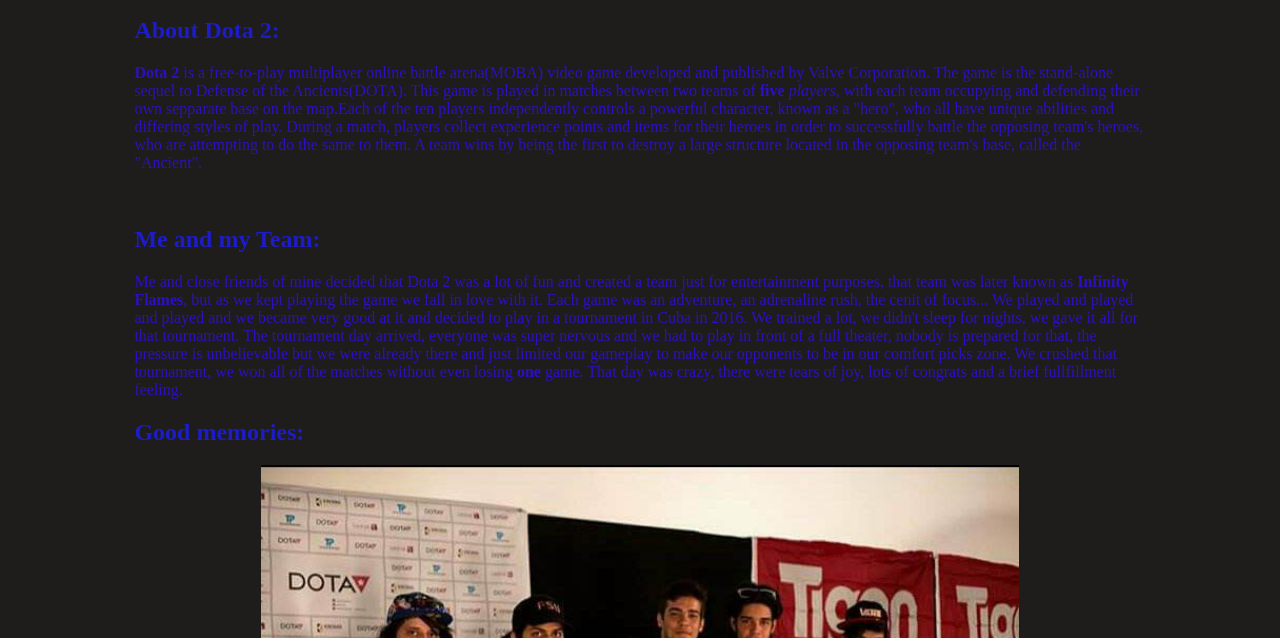
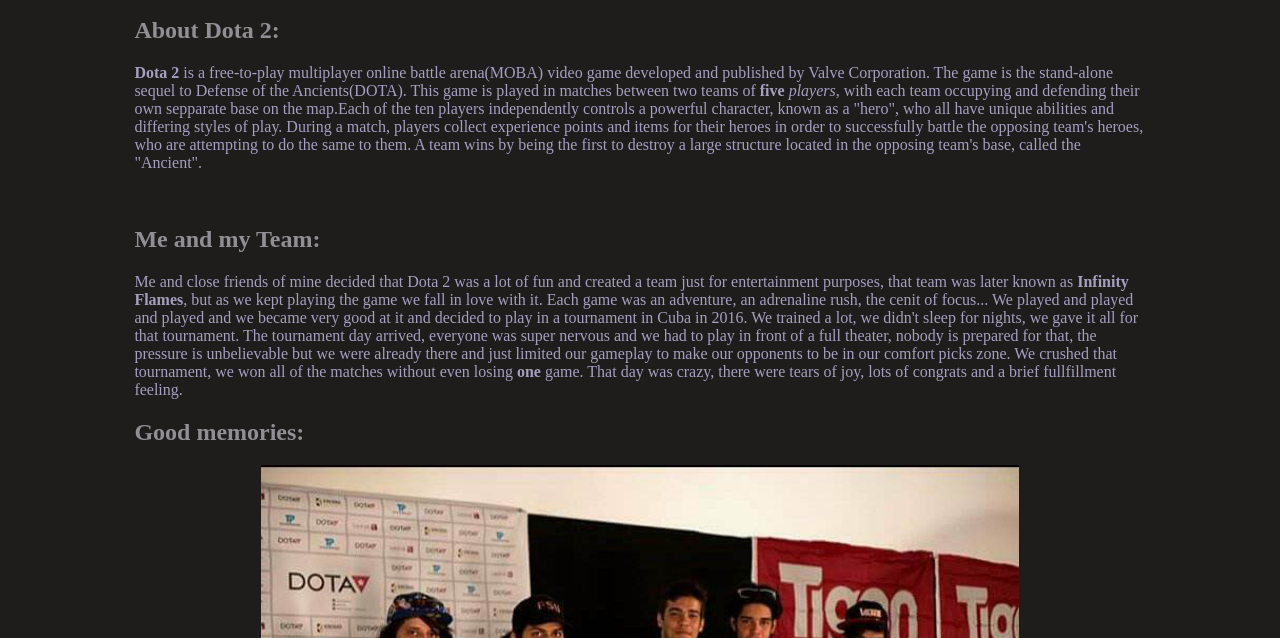
Before and after one commit to Xelfray/html-me-something, a plain HTML site: page index.html in a window 1280 px wide. Shown: the part 162-800 px from the top of the page. Drawn offline with Linux system fonts and the light colour scheme.

Commit message:
other changes

```diff
--- a/index.css
+++ b/index.css
@@ -8,12 +8,12 @@ body{
     background-color: rgb(31, 28, 28);
 }
 h1, h2{
-    color: rgb(28, 28, 201);
+    color: rgb(144, 144, 148);
     margin-left: 10%
 }
 
 p{
-    color: rgb(43, 17, 192);
+    color: rgb(164, 160, 190);
     margin-left: 10%;
     margin-right: 10%;
 }
```
